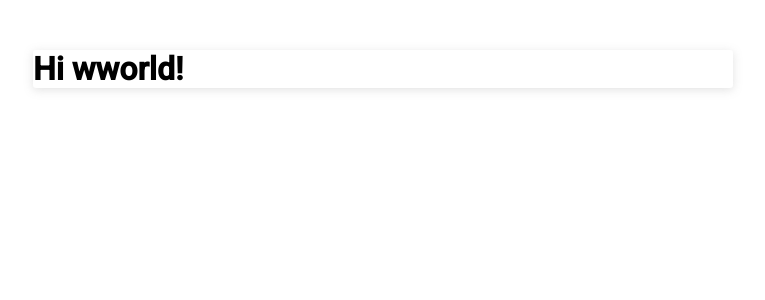
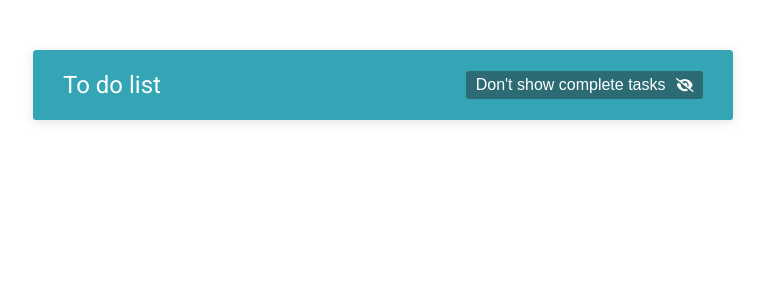
Before and after one commit to ocampott/lista-de-tareas-app-react, a React (Create React App) app in the folder lista-de-tareas-app/: page / in a window 1280 px wide. Shown: the top 300 px of the page, without its empty margins (257-1022 px from the left). Built offline with nearby package versions, Linux system fonts and the light colour scheme.

Commit message:
Added Header, CSS styles, FontAwesome and components folder

```diff
--- a/lista-de-tareas-app/package.json
+++ b/lista-de-tareas-app/package.json
@@ -3,6 +3,11 @@
   "version": "0.1.0",
   "private": true,
   "dependencies": {
+    "@fortawesome/fontawesome-free": "^6.1.1",
+    "@fortawesome/fontawesome-svg-core": "^6.1.1",
+    "@fortawesome/free-regular-svg-icons": "^6.1.1",
+    "@fortawesome/free-solid-svg-icons": "^6.1.1",
+    "@fortawesome/react-fontawesome": "^0.1.18",
     "@testing-library/jest-dom": "^5.16.3",
     "@testing-library/react": "^12.1.4",
     "@testing-library/user-event": "^13.5.0",
--- a/lista-de-tareas-app/src/App.css
+++ b/lista-de-tareas-app/src/App.css
@@ -1,7 +1,9 @@
 :root {
 	--verde: #80BE4E;
-	--azul: #007AEA;
+	--azul: #33a5b5;
 }
+
+/** General **/
 
 .container {
 	max-width: 700px;
@@ -14,3 +16,39 @@
 	display: grid;
 	grid-template-rows: auto auto 1fr;
 }
+
+/** Header **/
+
+.header {
+	display: flex;
+	align-items: center;
+	justify-content: space-between;
+	height: 70px;
+	padding: 0 30px;
+	background: var(--azul);
+	color: #fff;
+	border-radius: 3px 3px 0px 0px;
+}
+
+.header__title {
+	font-weight: 400;
+	font-size: 24px;
+}
+
+.header__button {
+	background: none;
+	font-size: 16px;
+	color: #fff;
+	border: none;
+	cursor: pointer;
+	background: #2c6b74;
+	padding: 5px 10px;
+	border-radius: 3px;
+	display: flex;
+	align-items: center;
+}
+
+.header__button-icon {
+	font-size: 14px;
+	margin-left: 10px;
+}
--- a/lista-de-tareas-app/src/App.js
+++ b/lista-de-tareas-app/src/App.js
@@ -1,9 +1,10 @@
 import './App.css';
+import { Header } from './components/Header';
 
 function App() {
   return (
     <div className="container">
-      <h1>Hi wworld!</h1>
+      <Header />
     </div>
   );
 }
--- /dev/null
+++ b/lista-de-tareas-app/src/components/Header.js
@@ -0,0 +1,15 @@
+import React from 'react'
+import { FontAwesomeIcon } from '@fortawesome/react-fontawesome'
+import { faEyeSlash } from '@fortawesome/free-solid-svg-icons'
+
+export const Header = () => {
+  return (
+    <header className="header">
+        <h1 className="header__title">To do list</h1>
+        <button className="header__button">
+            Don't show complete tasks
+            <FontAwesomeIcon icon={faEyeSlash} className="header__button-icon"/>
+        </button>
+    </header>
+  )
+}
```
Also changed, not shown: 1 other file (tests, documents, lock files or other folders).
